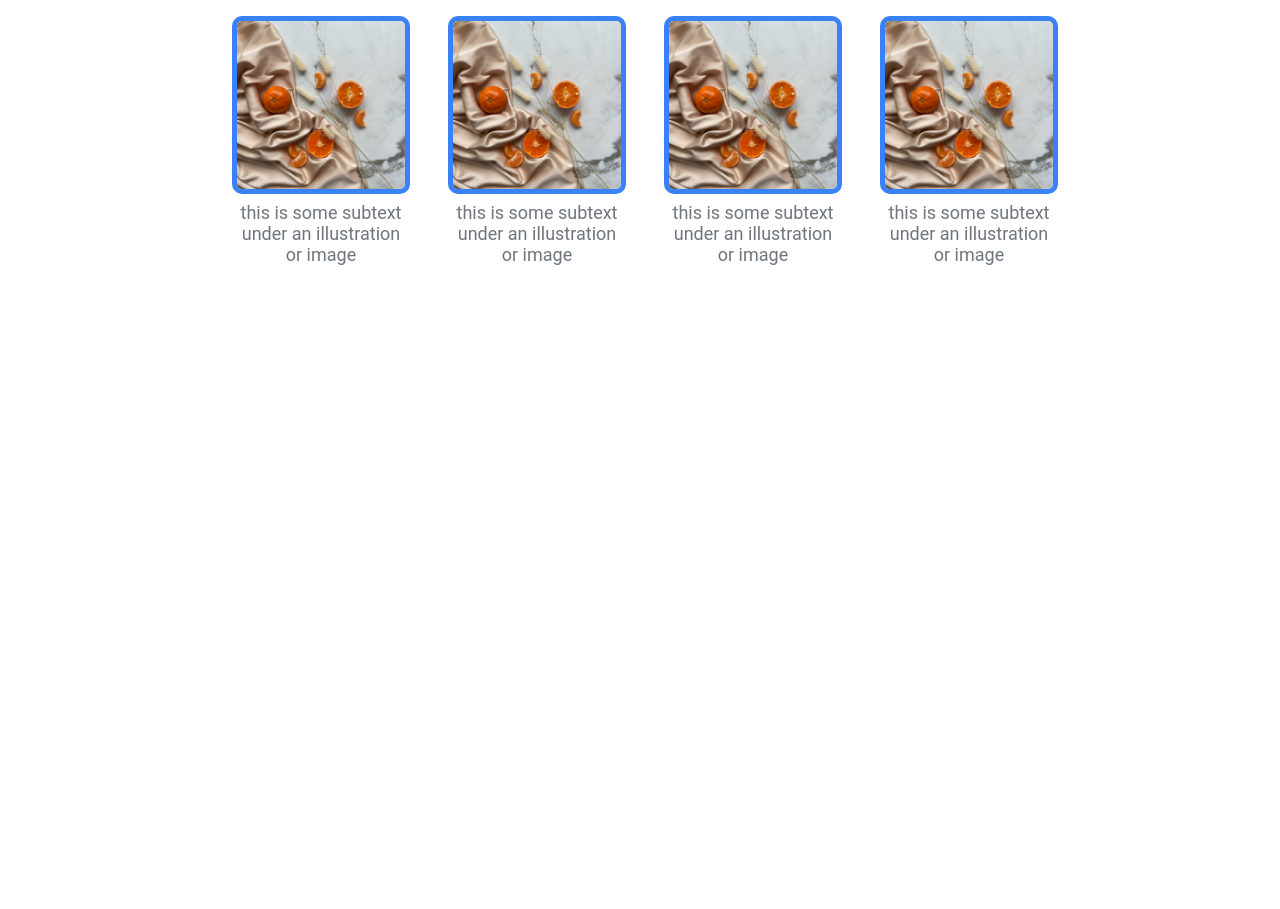
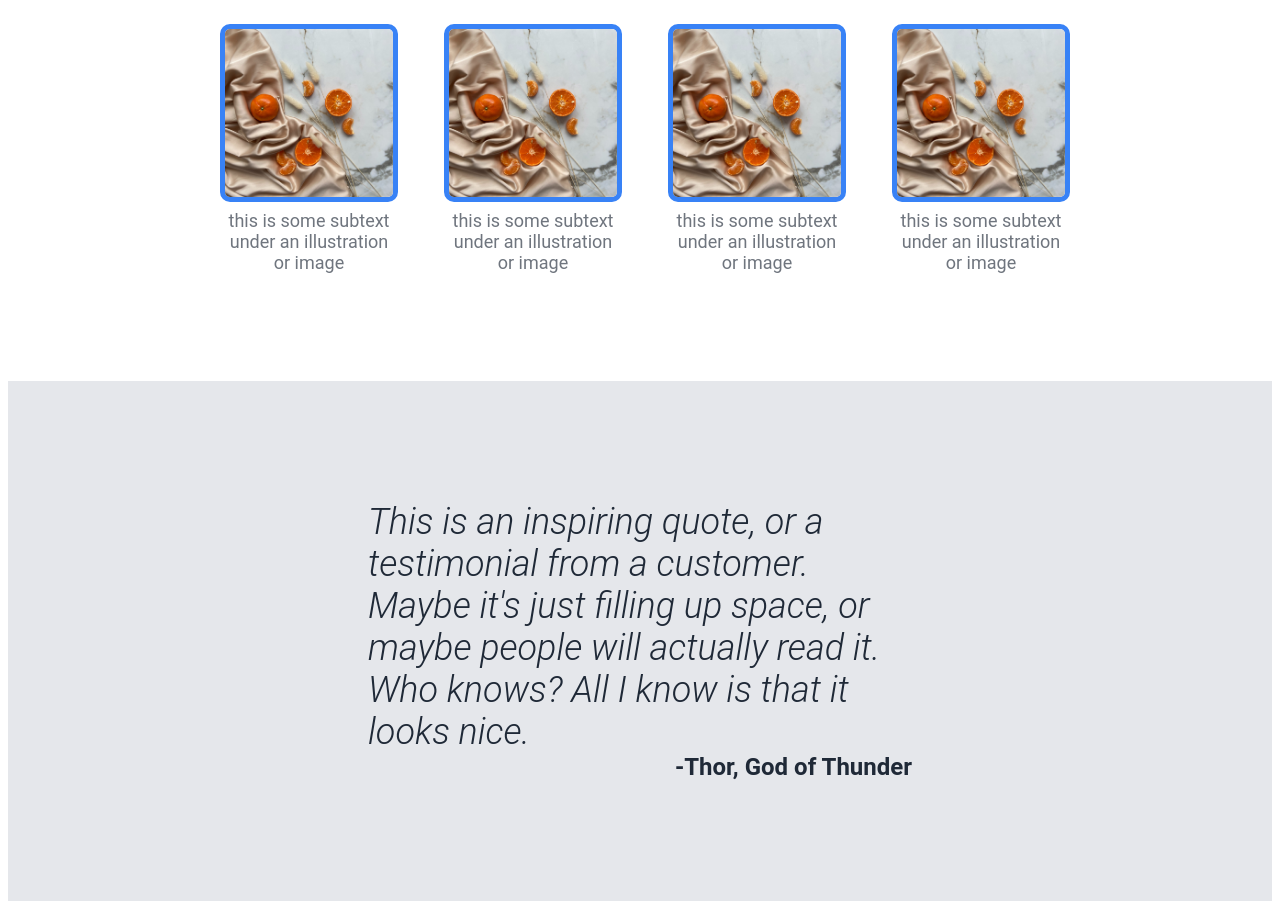
Before and after one commit to reeschloe/landing-page-project, a plain HTML site: page index.html in a window 1280 px wide. Shown: the part 701-1610 px from the top of the page. Before the commit the page ends 1022 px from the top, so only its background shows below. Drawn offline with Linux system fonts and the light colour scheme.

Commit message:
quote section added

```diff
--- a/index.html
+++ b/index.html
@@ -46,5 +46,9 @@
                 </div>
             </div>
         </div>
+        <div class="quote-section">
+            <div class="quote"><em>This is an inspiring quote, or a testimonial from a customer. Maybe it's just filling up space, or maybe people will actually read it. Who knows? All I know is that it looks nice.</em></div>
+            <div class="author">-Thor, God of Thunder</div>
+        </div>
     </body>
 </html>
--- a/style.css
+++ b/style.css
@@ -50,7 +50,7 @@ a {
 .title {
     color: #f9faf8;
     font-size: 48px;
-    font-weight: bold;
+    font-weight: 900;
 }
 
 .text {
@@ -90,20 +90,20 @@ button {
     display: flex;
     flex-direction: column;
     align-items: center;
-    padding: 48px 300px;
+    padding: 56px 300px;
     text-align: center;
 }
 
 .middle-title {
     font-size: 36px;
-    font-weight: bold;
+    font-weight: 900;
     color: #1F2937;
     padding-bottom: 40px;
 }
 
 .info {
     display: flex;
-    gap: 48px;
+    gap: 56px;
 }
 
 .section {
@@ -114,4 +114,25 @@ button {
     gap: 8px;
     color: #1f2937a4;
     font-size: 18px;
+    padding-bottom: 52px;
 }
+
+.quote-section {
+    background-color: #E5E7EB;
+    display: flex;
+    flex-direction: column;
+    padding: 120px 360px;
+}
+
+.quote {
+    font-size: 36px;
+    color: #1F2937;
+    font-weight: 300;
+}
+
+.author {
+    text-align: right;
+    font-size: 24px;
+    font-weight: bold;
+    color: #1F2937;
+}
```
